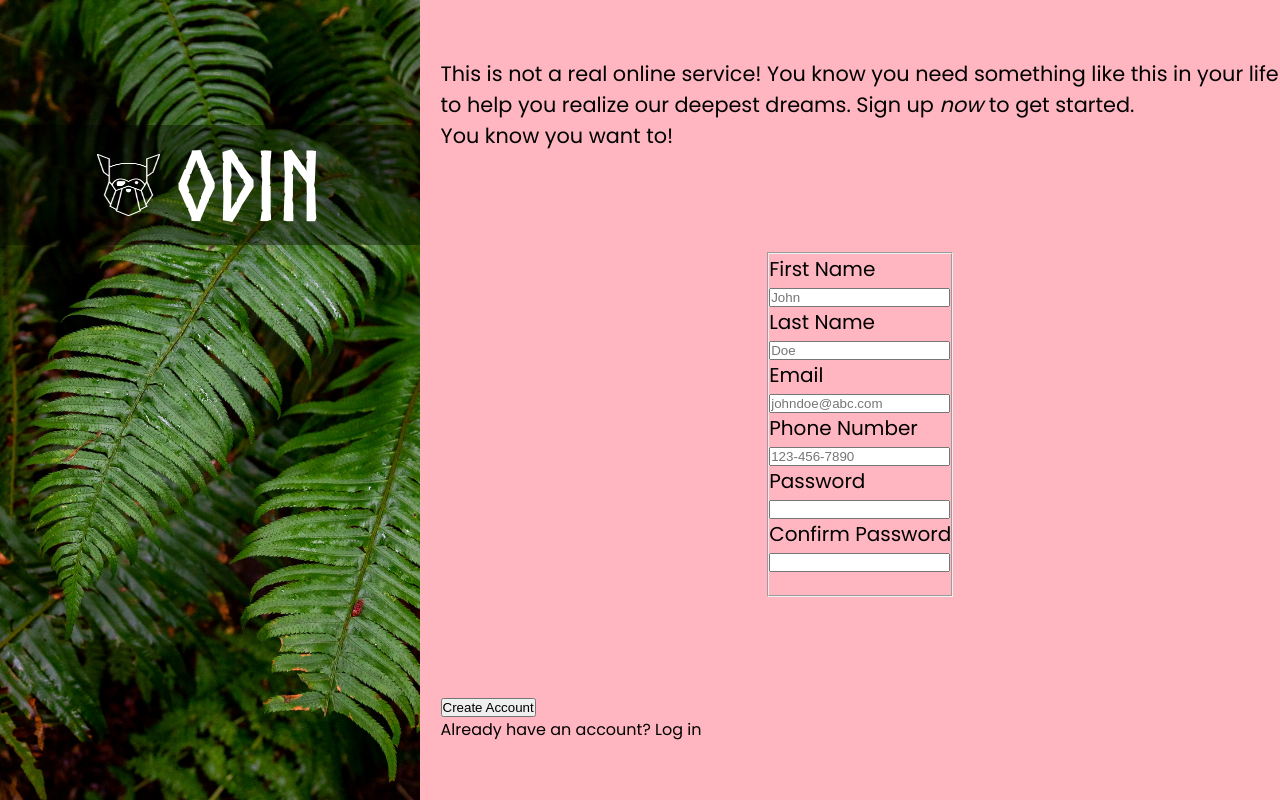
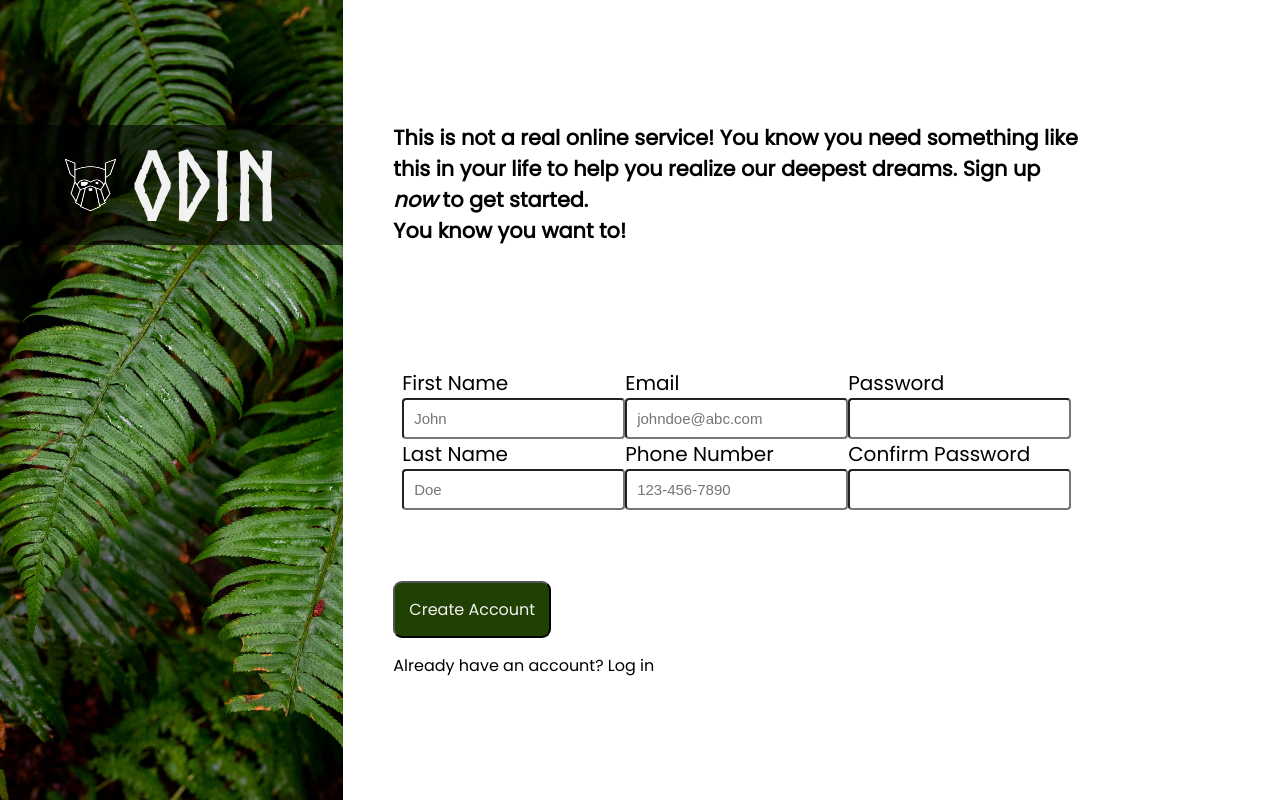
Before and after one commit to samsonite565/the_odin_project, a plain HTML site: page signUpForm_project/index.html in a window 1280 px wide. Drawn offline with Linux system fonts and the light colour scheme.

Commit message:
Created the page but needs a lot of work in regards to filling up the flexboxes. Don't know how to fill the gaps.

```diff
--- a/signUpForm_project/index.html
+++ b/signUpForm_project/index.html
@@ -20,7 +20,7 @@
         <header>This is not a real online service! You know you need something like this in your life to help you realize
           our
           deepest dreams. Sign up <i>now</i> to get started.</header>
-        <header>You know you want to!</header>
+        <header>You know you want to!</header><br></br>
       </div>
       <div class="right_side_form"> <!--Start of the main forum-->
 
@@ -48,7 +48,7 @@
               <input for="password" type="text" required>
 
               <p>Confirm Password</p>
-              <input for="confirmed_password" type="text" required></br></br>
+              <input for="confirmed_password" type="text" required>
             </div>
           </fieldset>
         </form>
--- a/signUpForm_project/style.css
+++ b/signUpForm_project/style.css
@@ -23,6 +23,15 @@
   font-family: Poppins-Bold;
   src: url(assets/Poppins-Bold.ttf);
 }
+
+:root {
+  --primary-color: #f2f2f2;
+  --secondary-color: #2f5904;
+  --third-color: #214003;
+  --fourth-color: #60734d;
+  --fifth-color: #d9a3a3;
+}
+
 * {
   margin: 0;
   padding: 0;
@@ -32,6 +41,7 @@
 body {
   display: flex;
   justify-content: center;
+  align-items:center;
 }
 
 header {
@@ -59,7 +69,7 @@ p {
   align-items: center;
   justify-content: center;
   height: 15vh;
-    background-color: hsla(0, 0%, 0%, 0.4);
+  background-color: hsla(0, 0%, 0%, 0.603);
   transform: translate(0,125px);
   column-gap: 1em;
   width: 100%;
@@ -73,7 +83,7 @@ p {
 #logo-text {
   font-family: Norse-Bold;
   font-size: 6rem;
-    color: white;
+  color: var(--primary-color);
 }
 
 .right_side_container {
@@ -82,13 +92,15 @@ p {
   flex: 2;
   height: 100vh;
   justify-content: space-evenly;
-    padding-left: 1.3em;
-    gap: 43px;
-    background: lightpink;
+  padding: 50px;
+  padding-right: 200px;
+  background: var(--secodary-color);
 }
 .right_side_heading {
   align-items: start;
   margin-bottom: 0px;
+  font-family: Poppins-Bold;
+  font-weight: bold;
 
 }
 
@@ -99,3 +111,29 @@ p {
 .right_side_footer {
   align-items: revert
 }
+.right_side_footer p:nth-child(2) {
+  padding-top:15px;
+}
+
+.form_container {
+  display: flex;
+  justify-content: space-between;
+  align-items: center;
+  border: 0 solid;
+  align-items: center;
+}
+
+button {
+  padding: 14px;
+  font-size: 16px;
+  border-radius: 9px;
+  font-family: Poppins-Regular;
+  font-weight: normal;
+  background-color: var(--third-color);
+  color: var(--primary-color);
+}
+input {
+  padding: 10px 10px;
+  font-size:15px;
+  border-radius: 4px;
+}
```
Lines whose indentation alone changed are shown as unchanged.
